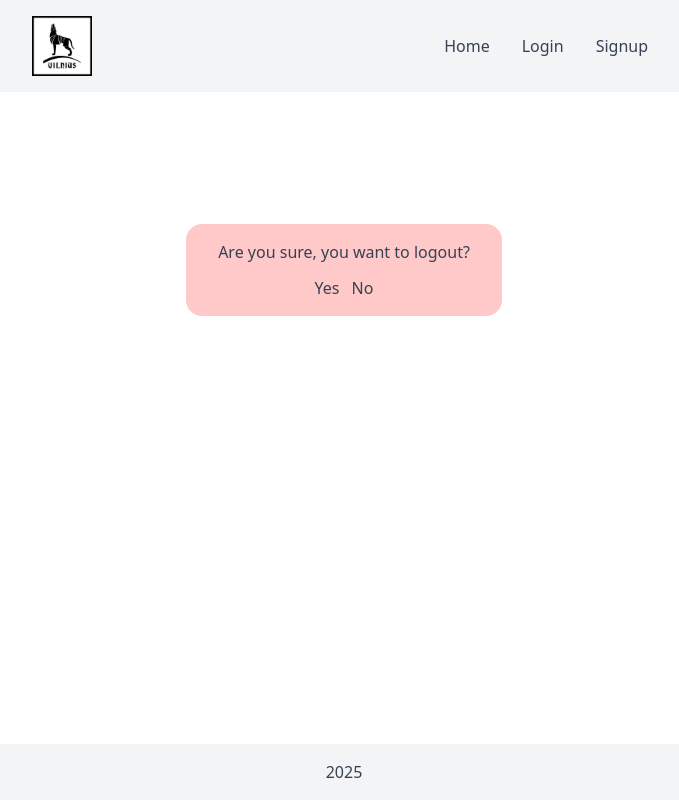
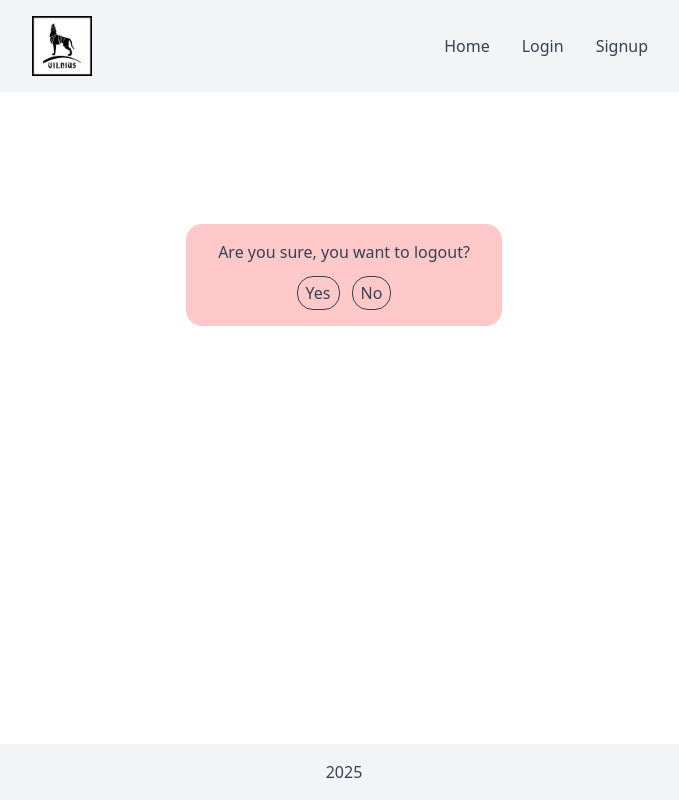
Before and after one commit to 13urn0ut/vilnius_walk-front, a React (Vite) app: page /logout in a window 1280 px wide. Shown: the whole page, without its empty margins (296-975 px from the left). Built offline with nearby package versions, Linux system fonts and the light colour scheme; no server answers.

Commit message:
Add style to logout

```diff
--- a/src/components/Logout.jsx
+++ b/src/components/Logout.jsx
@@ -32,9 +32,9 @@ const Logout = () => {
     }
   };
   return (
-    <div className="w-max mx-auto bg-red-200 py-4 px-8 rounded-2xl mt-30 flex flex-col items-center gap-3">
+    <div className="logout">
       <p>Are you sure, you want to logout?</p>
-      <div className="flex gap-3">
+      <div className="logout-buttons">
         <button onClick={logout}>Yes</button>
         <button onClick={() => navigate("/")}>No</button>
       </div>
--- a/src/index.css
+++ b/src/index.css
@@ -48,6 +48,18 @@
   }
 }
 
+.logout {
+  @apply w-max mx-auto bg-red-200 py-4 px-8 rounded-2xl mt-30 flex flex-col items-center gap-3;
+
+  .logout-buttons {
+    @apply flex gap-3;
+
+    button {
+      @apply border px-2 py-1 rounded-2xl cursor-pointer;
+    }
+  }
+}
+
 .footer {
   @apply text-center py-4 bg-gray-100;
 }
```
